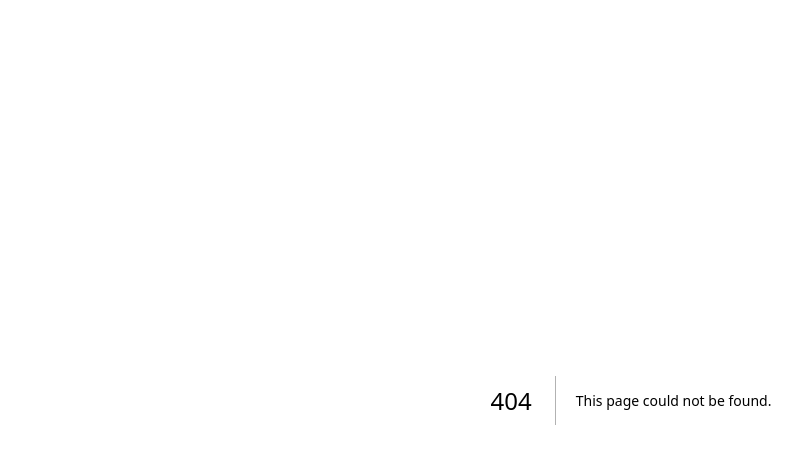
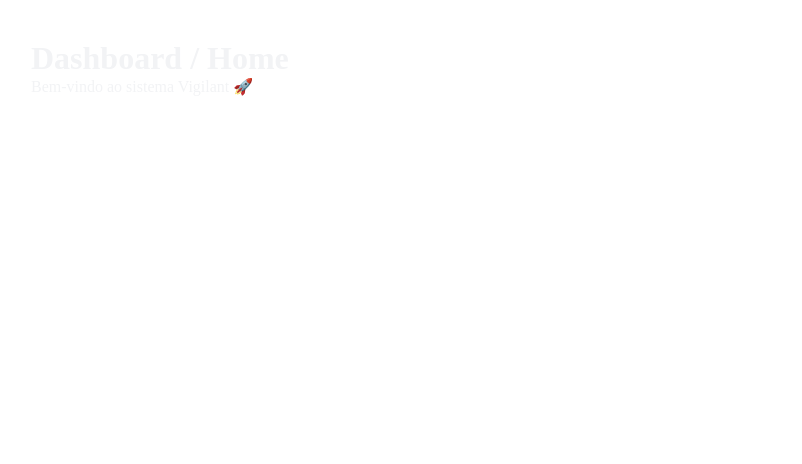
Before and after one commit to Tiagotj7/SistemaDeMonitoramentoDeSites, a Next.js app: page /Home in a window 1280 px wide. Before the commit this address had no page. Shown: the top 464 px of the page, without its empty margins (9-811 px from the left). Built offline with nearby package versions, Linux system fonts and the light colour scheme.

Commit message:
redirect page for home

```diff
--- /dev/null
+++ b/app/Home/page.tsx
@@ -0,0 +1,8 @@
+export default function Home() {
+  return (
+    <main style={{ padding: 40 }}>
+      <h1>Dashboard / Home</h1>
+      <p>Bem-vindo ao sistema Vigilant 🚀</p>
+    </main>
+  );
+}
```
Also changed, not shown: app/page.tsx (+12 -6 lines).
